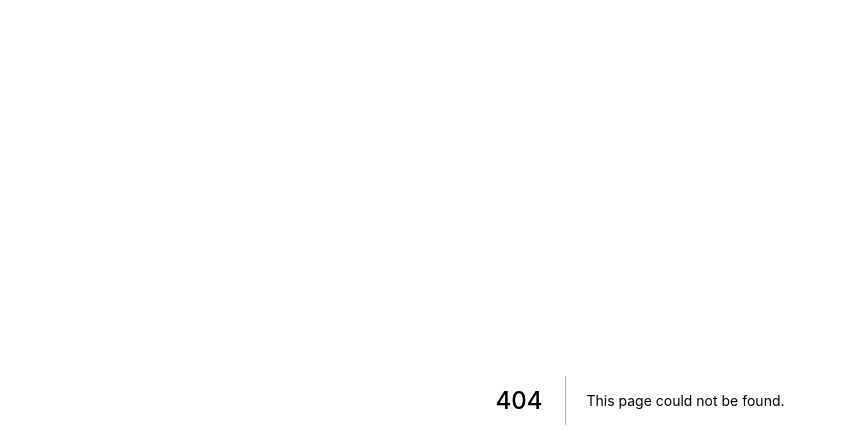
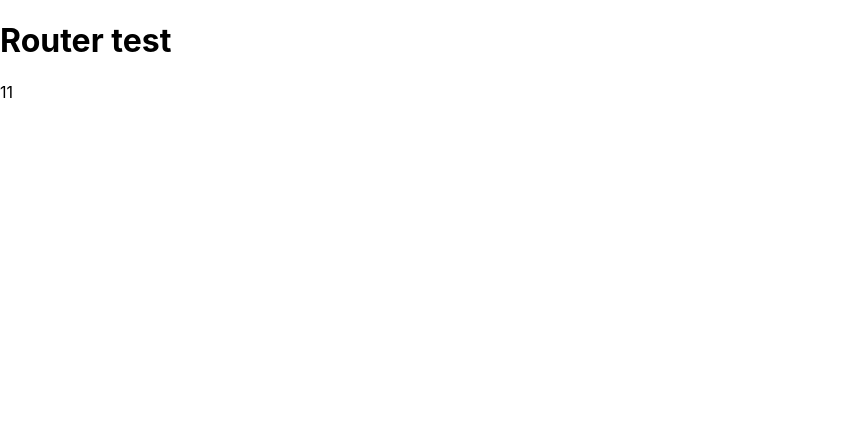
Before and after one commit to nabinadhikari/vercelissuedemo, a Next.js app: page /sports/1/1 in a window 1280 px wide. Before the commit this address had no page. Shown: the top 448 px of the page, without its empty margins (0-846 px from the left). Built offline with nearby package versions, Linux system fonts and the light colour scheme.

Commit message:
added sport page

```diff
--- /dev/null
+++ b/pages/sports/[sport]/[sportId]/index.js
@@ -0,0 +1,13 @@
+import { useRouter } from 'next/router';
+
+export default function Home() {
+    const router = useRouter();
+    const { sport, sportId } = router.query;
+    return (
+        <div>
+            <h1>Router test</h1>
+            {sport}
+            {sportId}
+        </div>
+    )
+}
```
